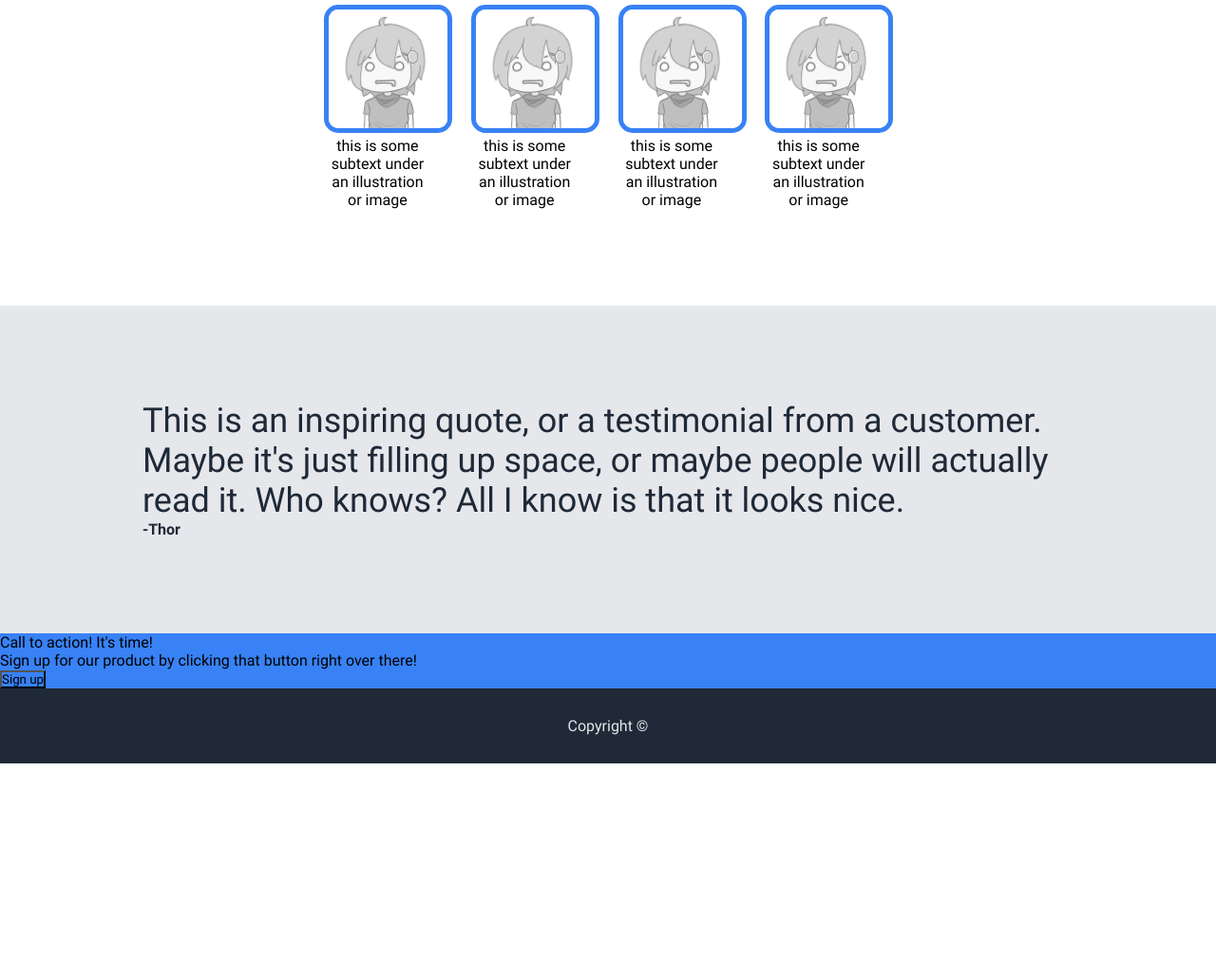
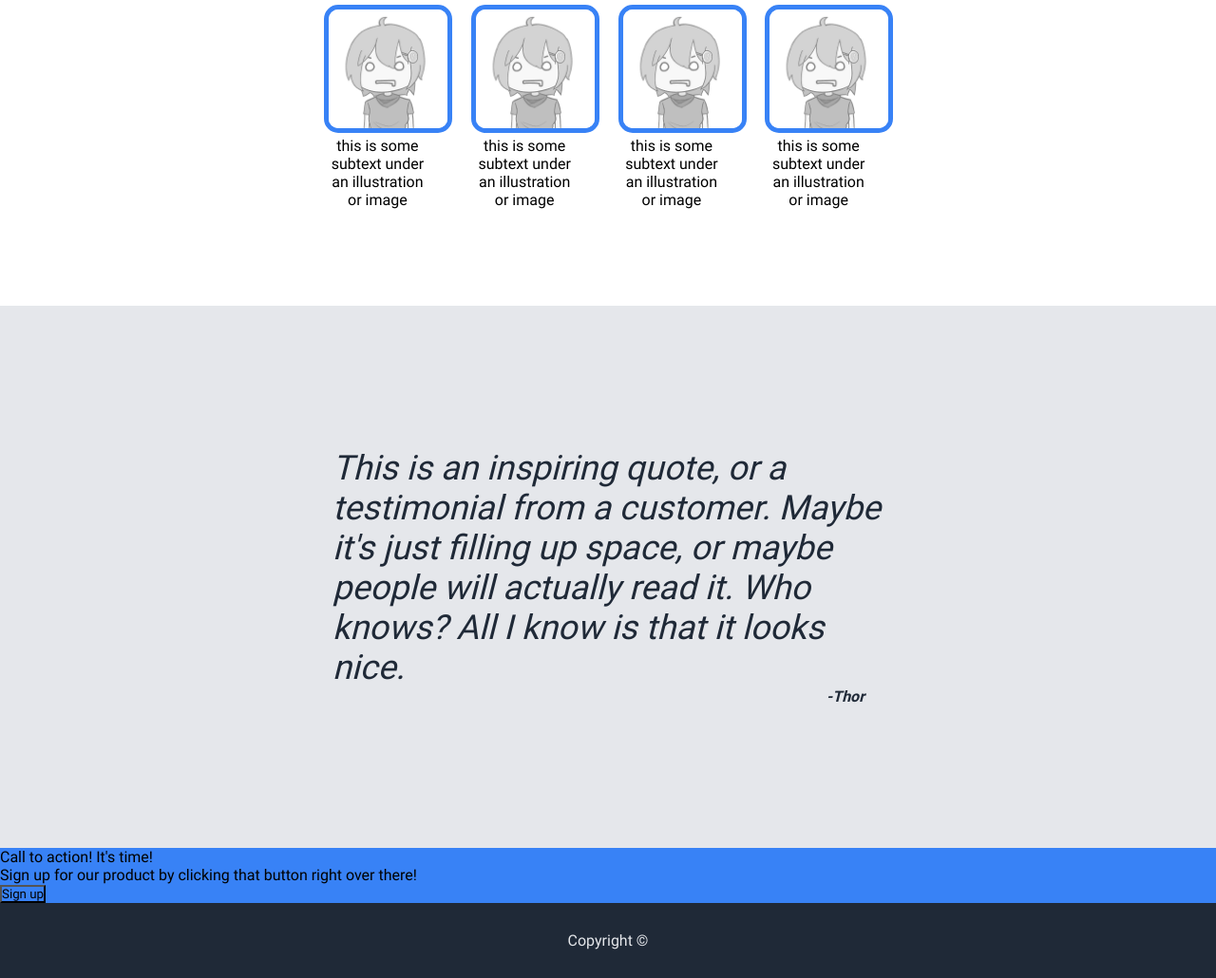
Before and after one commit to Reigningeddie/CSS-template, a plain HTML site: page index.html in a window 1280 px wide. Shown: the part 715-1745 px from the top of the page at 95% size. Before the commit the page ends 1519 px from the top, so only its background shows below. Drawn offline with Linux system fonts and the light colour scheme.

Commit message:
finished padding quote section

```diff
--- a/style.css
+++ b/style.css
@@ -7,7 +7,7 @@
 @font-face {
     font-family: 'Roboto';
     src: url(fonts/Roboto-LightItalic.ttf) format('trutype');
-    font-weight: lightItalic;
+    font-style: italic;
 }
 
 @font-face {
@@ -117,12 +117,6 @@ main {
     padding-bottom: 100px;
 }
 
-.quote {
-    justify-content: center;
-    font-style: lightItalic;
-    padding: 100px 150px 100px 150px;
-}
-
 footer {
     display: flex;
     justify-content: center;
@@ -134,15 +128,20 @@ footer {
 .quote {
     background-color: #e5e7eb;
     color: #1f2937;
+    justify-content: center;
+    padding: 150px 350px 150px 350px;
+    font-style: italic;
+    font-weight: light;
 }
 
 .quote-text {
-    font-weight: lightItalic;
     font-size: 36px;
 }
 
 .thor {
     font-weight: bold;
+    text-align: right;
+    padding-right: 20px;
 }
 
 button {
```
